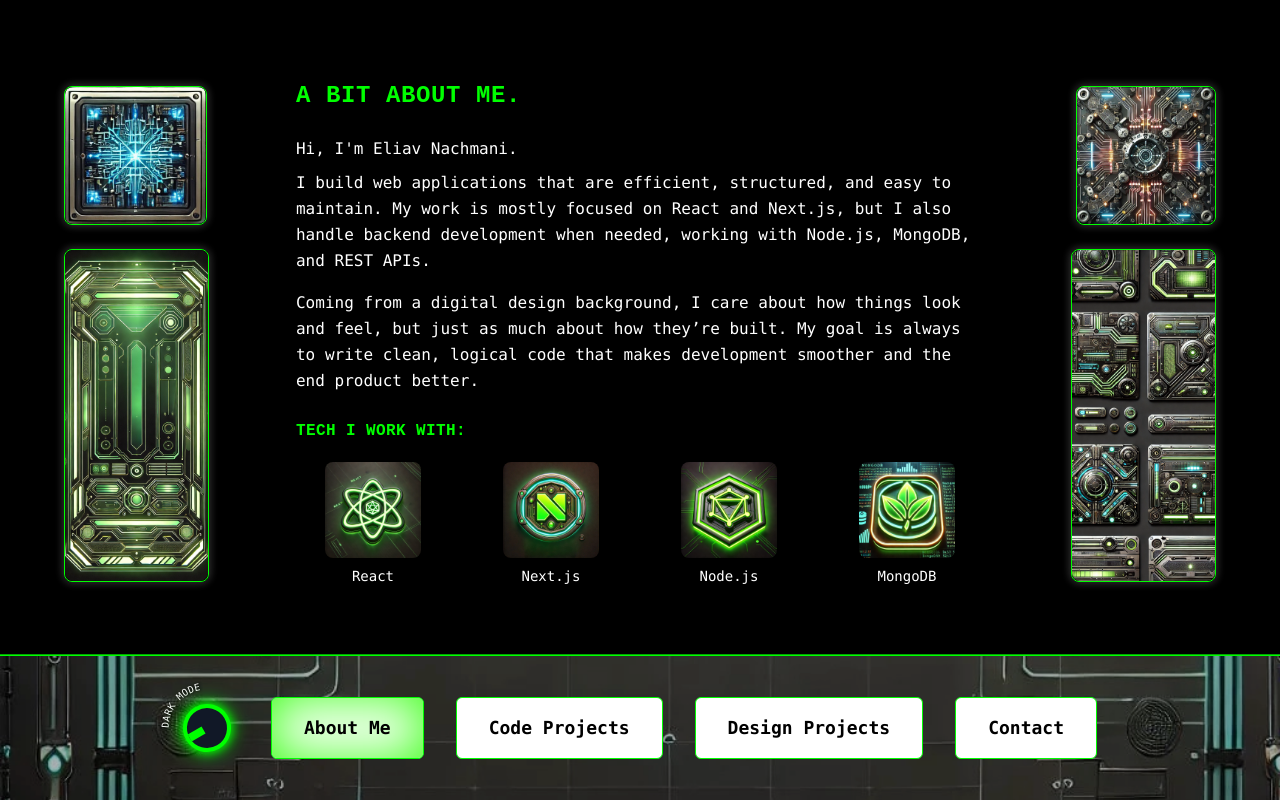
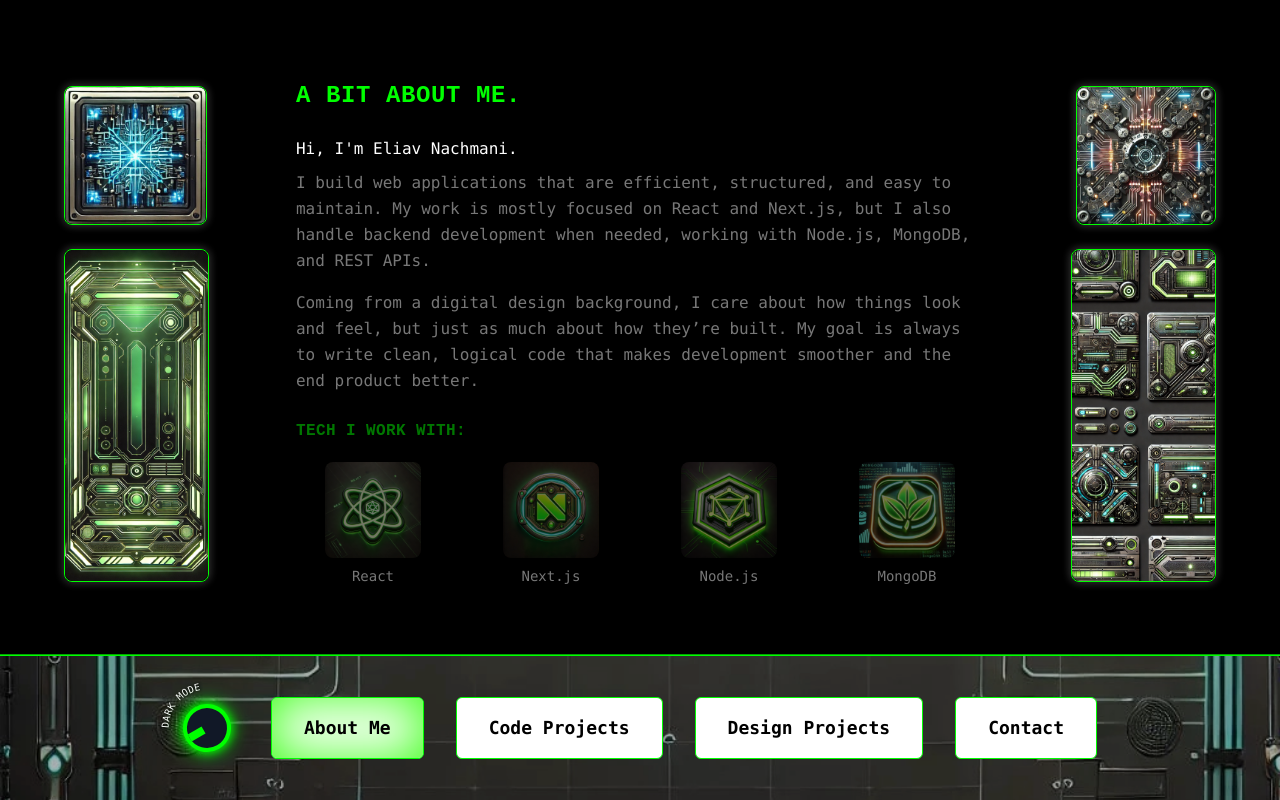
Before and after one commit to Eliav-Nachmani/portfolio, a Next.js app: page / in a window 1280 px wide. Built offline with nearby package versions, Linux system fonts and the light colour scheme.

Commit message:
animation

```diff
--- a/src/app/contact/page.tsx
+++ b/src/app/contact/page.tsx
@@ -8,13 +8,13 @@ export default function Contact() {
   return (
     <div className="relative flex flex-col h-full min-h-full bg-black text-white">
       {/* Background Image */}
-      <div
+      {/* <div
         className="absolute inset-0 bg-cover bg-center bg-no-repeat"
         style={{
           backgroundImage: "url('/images/main-page-bg.webp')",
         }}
       ></div>
-      <div className="absolute inset-0 bg-black opacity-35 z-0"></div>
+      <div className="absolute inset-0 bg-black opacity-35 z-0"></div> */}
 
       {/* Shared Curved Path Definition */}
       <svg width="0" height="0">
--- a/src/components/about/BioText.tsx
+++ b/src/components/about/BioText.tsx
@@ -24,13 +24,6 @@ const BioText = () => {
     return () => clearTimeout(timer);
   }, []);
 
-  useEffect(() => {
-    const timer = setTimeout(() => {
-      setContentVisible(true);
-    }, 1000);
-
-    return () => clearTimeout(timer);
-  }, []);
 
   return (
     <div className="flex flex-col justify-center h-full w-full">
@@ -43,7 +36,11 @@ const BioText = () => {
             text="Hi, I'm Eliav Nachmani."
             speed={100}
             className="text-md font-normal"
-            onComplete={() => setContentVisible(true)}
+            onComplete={() => {
+              setTimeout(() => {
+                setContentVisible(true);
+              }, 1000); // ⏱ 1 second delay
+            }}
           />
         )}
 
```
